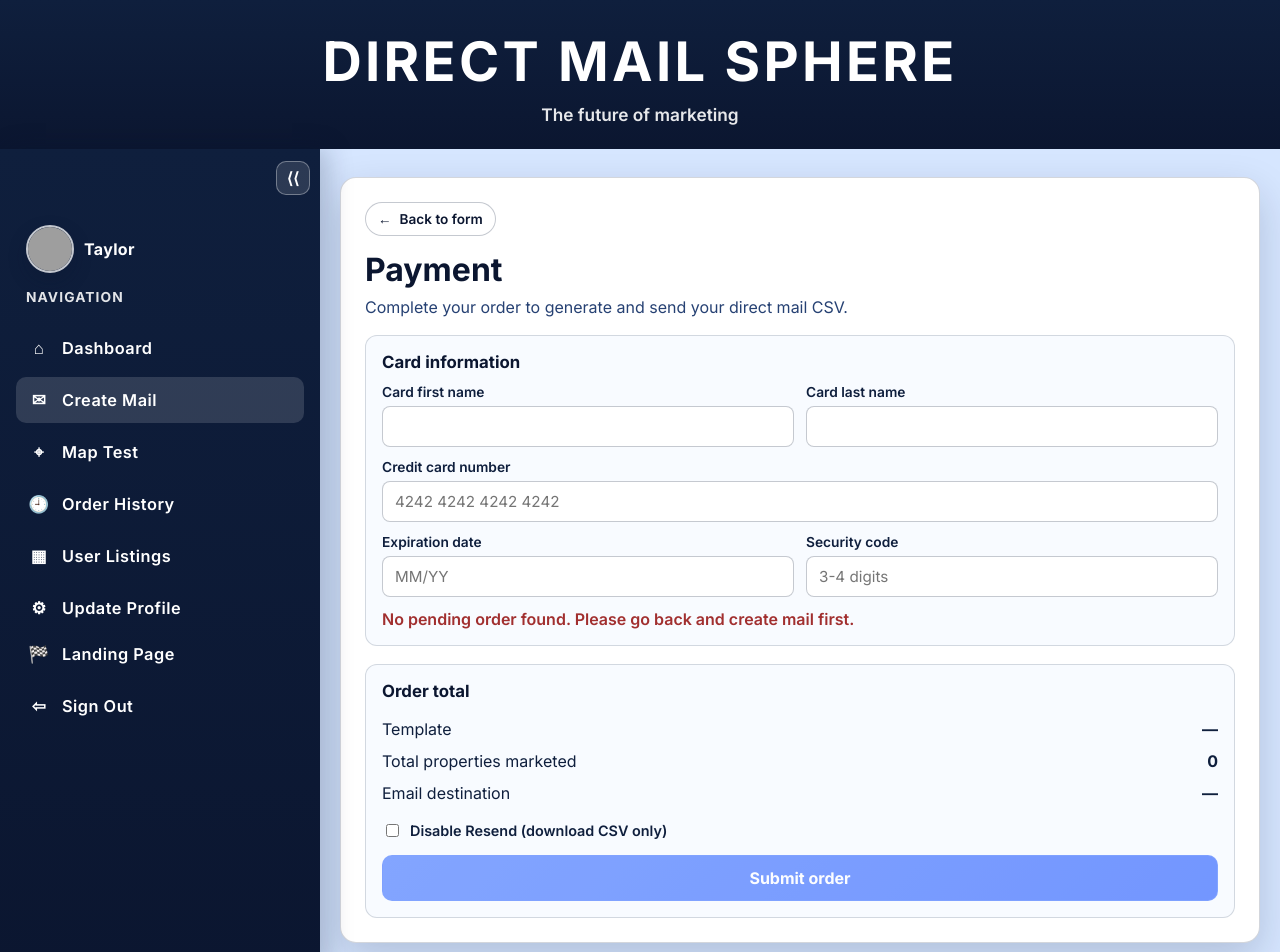
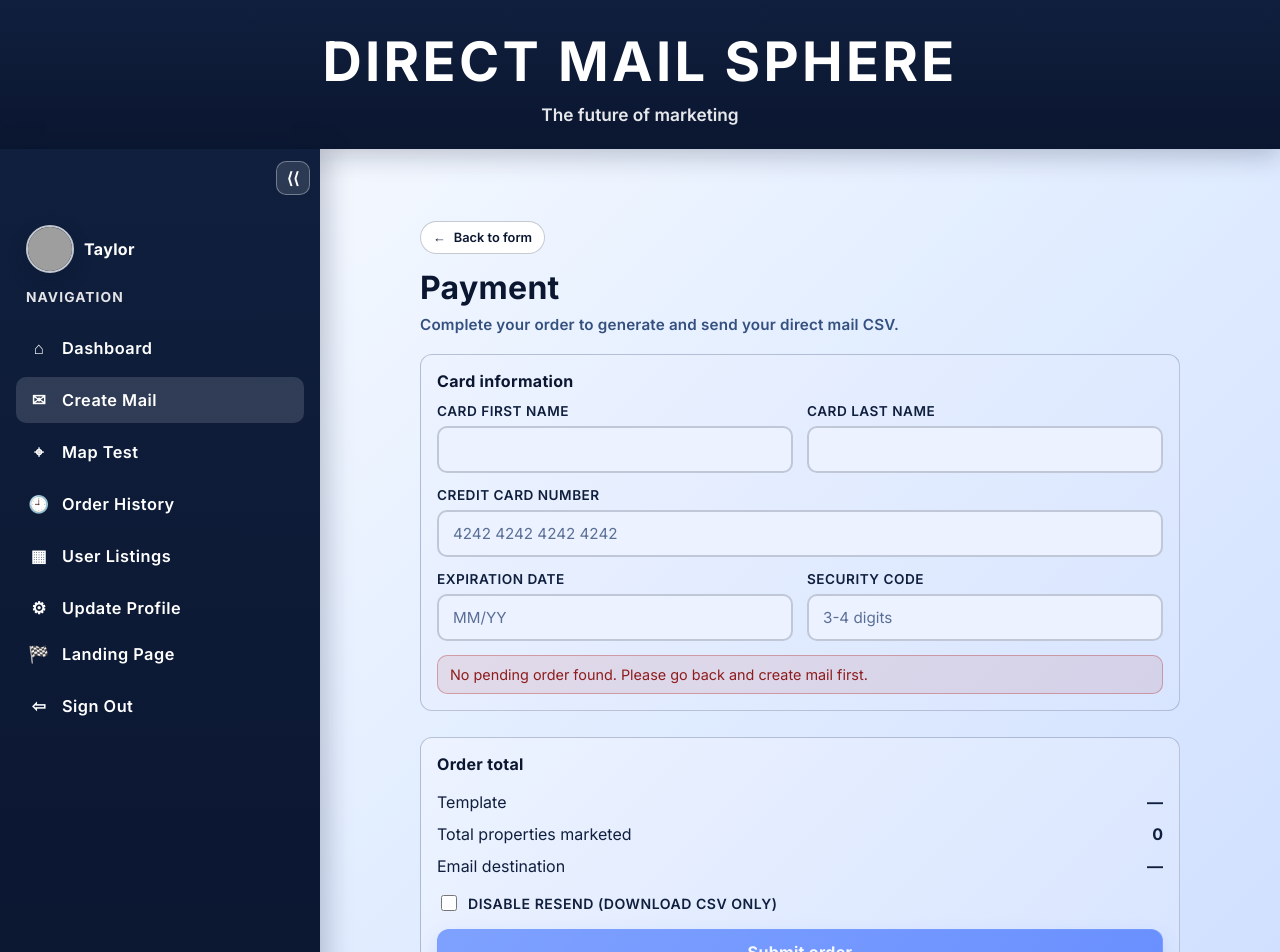
Before and after one commit to Juanfnmb1LPT/Direct-Mail-Sphere, a Vue app in the folder frontend/: page /create-mail/payment in a window 1280 px wide. Shown: the top 952 px of the page. Built offline with nearby package versions, Linux system fonts and the light colour scheme; grey boxes are pictures that could not be loaded; the HTML template or start-up script is replaced by a standard one.

Commit message:
Payment step UI
Payment step UI

```diff
--- a/frontend/src/views/CreateMailPaymentView.vue
+++ b/frontend/src/views/CreateMailPaymentView.vue
@@ -327,18 +327,18 @@ onMounted(() => {
 <style scoped>
 .payment-container {
   min-height: 100vh;
-  background: #d6e6ff;
-  padding: 28px 20px;
+  display: block;
+  background: transparent;
+  width: 100%;
+  padding: 32px 24px;
+  position: relative;
+  font-family: 'Inter', 'Segoe UI', 'Helvetica Neue', Arial, sans-serif;
 }
 
 .payment-shell {
-  max-width: 920px;
-  margin: 0 auto;
-  background: #ffffff;
-  border-radius: 16px;
-  border: 1px solid rgba(15, 31, 61, 0.18);
-  box-shadow: 0 16px 40px rgba(11, 22, 48, 0.18);
-  padding: 24px;
+  max-width: 760px;
+  margin: 40px auto 0;
+  padding: 0;
 }
 
 .back-button {
@@ -349,49 +349,67 @@ onMounted(() => {
   border: 1px solid rgba(15, 31, 61, 0.24);
   background: #ffffff;
   color: #0b1630;
-  font-size: 0.85rem;
+  font-size: 0.8rem;
   font-weight: 600;
   padding: 8px 12px;
   cursor: pointer;
   margin-bottom: 14px;
+  transition: all 0.2s ease;
+}
+
+.back-button:hover {
+  border-color: #5281ff;
+  color: #0b1630;
+  background: #f1f5ff;
 }
 
 h1 {
   margin: 0;
   color: #0b1630;
   font-size: clamp(1.4rem, 4vw, 2rem);
+  text-align: left;
+  font-weight: 700;
+  letter-spacing: 0.3px;
 }
 
 .subtitle {
-  margin-top: 8px;
-  margin-bottom: 18px;
-  color: #264173;
+  margin: 8px 0 20px;
+  color: #35507f;
+  text-align: left;
+  font-size: 0.95rem;
+  font-weight: 600;
+  letter-spacing: 0.2px;
 }
 
 .payment-form {
-  display: grid;
-  gap: 18px;
+  display: flex;
+  flex-direction: column;
+  gap: 26px;
+  width: 100%;
 }
 
 .card-section,
 .summary-section {
-  border: 1px solid rgba(15, 31, 61, 0.16);
+  border: 1px solid rgba(15, 31, 61, 0.22);
   border-radius: 12px;
   padding: 16px;
-  background: #f8fbff;
+  background: linear-gradient(135deg, #edf3ff 0%, #d8e5ff 100%);
 }
 
 .card-section h2,
 .summary-section h2 {
   margin: 0 0 12px;
-  font-size: 1.05rem;
+  font-size: 1rem;
   color: #0b1630;
+  text-align: left;
+  font-weight: 700;
+  letter-spacing: 0.3px;
 }
 
 .row {
   display: grid;
-  gap: 12px;
-  margin-bottom: 12px;
+  gap: 14px;
+  margin-bottom: 14px;
 }
 
 .two-col {
@@ -405,20 +423,40 @@ h1 {
 .field {
   display: flex;
   flex-direction: column;
-  gap: 6px;
+  gap: 7px;
 }
 
 label {
-  font-size: 0.86rem;
+  font-size: 0.85rem;
   font-weight: 600;
   color: #0f1f3d;
+  letter-spacing: 0.5px;
+  text-transform: uppercase;
 }
 
 input {
-  border: 1px solid rgba(15, 31, 61, 0.24);
-  border-radius: 8px;
-  padding: 10px 12px;
+  border: 2px solid rgba(15, 31, 61, 0.2);
+  background-color: #ecf2ff;
+  color: #0b1630;
+  border-radius: 10px;
+  padding: 12px 14px;
   font-size: 0.95rem;
+  transition: all 0.3s ease;
+}
+
+input::placeholder {
+  color: #5a6f96;
+}
+
+input:focus {
+  outline: none;
+  border-color: #5281ff;
+  background-color: #ffffff;
+  box-shadow: 0 0 0 3px rgba(82, 129, 255, 0.15);
+}
+
+.summary-section {
+  align-self: stretch;
 }
 
 .summary-row {
@@ -429,25 +467,49 @@ input {
   color: #0f1f3d;
 }
 
+.summary-row strong {
+  text-align: right;
+  word-break: break-word;
+}
+
 .disable-resend-toggle {
-  margin-top: 12px;
+  margin-top: 10px;
   display: inline-flex;
   align-items: center;
   gap: 8px;
-  font-size: 0.9rem;
   color: #0f1f3d;
+  font-size: 0.88rem;
+  font-weight: 600;
+}
+
+.disable-resend-toggle input {
+  width: 16px;
+  height: 16px;
+  accent-color: #2f58d9;
+  border-radius: 0;
+  box-shadow: none;
 }
 
 .submit-button {
   margin-top: 14px;
   width: 100%;
   border: none;
-  border-radius: 10px;
-  background: #3d5aff;
-  color: #ffffff;
+  border-radius: 12px;
+  background: linear-gradient(135deg, #4a78ff, #2f58d9);
+  color: white;
+  font-size: 1rem;
   font-weight: 700;
   padding: 12px 16px;
   cursor: pointer;
+  transition: all 0.3s ease;
+  box-shadow: 0 8px 20px rgba(82, 129, 255, 0.28);
+  letter-spacing: 0.3px;
+}
+
+.submit-button:hover {
+  background: linear-gradient(135deg, #6a94ff, #5281ff);
+  box-shadow: 0 10px 20px rgba(82, 129, 255, 0.35);
+  transform: translateY(-1px);
 }
 
 .submit-button:disabled {
@@ -457,17 +519,29 @@ input {
 
 .error-message {
   margin: 8px 0 0;
-  color: #a12f2f;
-  font-weight: 600;
+  padding: 10px 12px;
+  border-radius: 10px;
+  background: rgba(177, 38, 38, 0.1);
+  color: #8e1c1c;
+  border: 1px solid rgba(177, 38, 38, 0.35);
+  font-size: 0.9rem;
 }
 
 .success-message {
   margin-top: 14px;
-  color: #1f7a3f;
-  font-weight: 700;
+  padding: 10px 12px;
+  border-radius: 10px;
+  background: rgba(24, 140, 80, 0.12);
+  color: #1b5e3f;
+  border: 1px solid rgba(24, 140, 80, 0.35);
+  font-size: 0.9rem;
 }
 
 @media (max-width: 720px) {
+  .payment-container {
+    padding: 26px 16px;
+  }
+
   .two-col {
     grid-template-columns: 1fr;
   }
```
Also changed, not shown: 1 other file (tests, documents, lock files or other folders).
